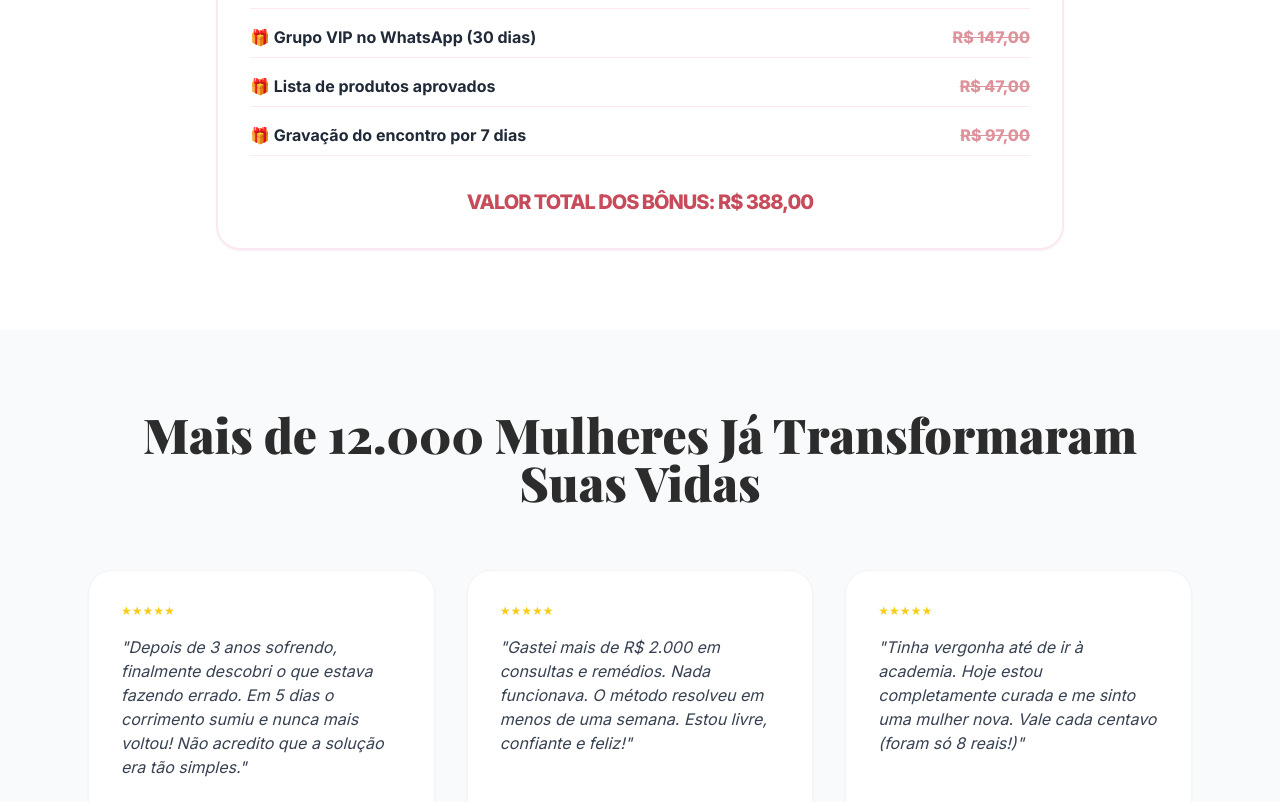
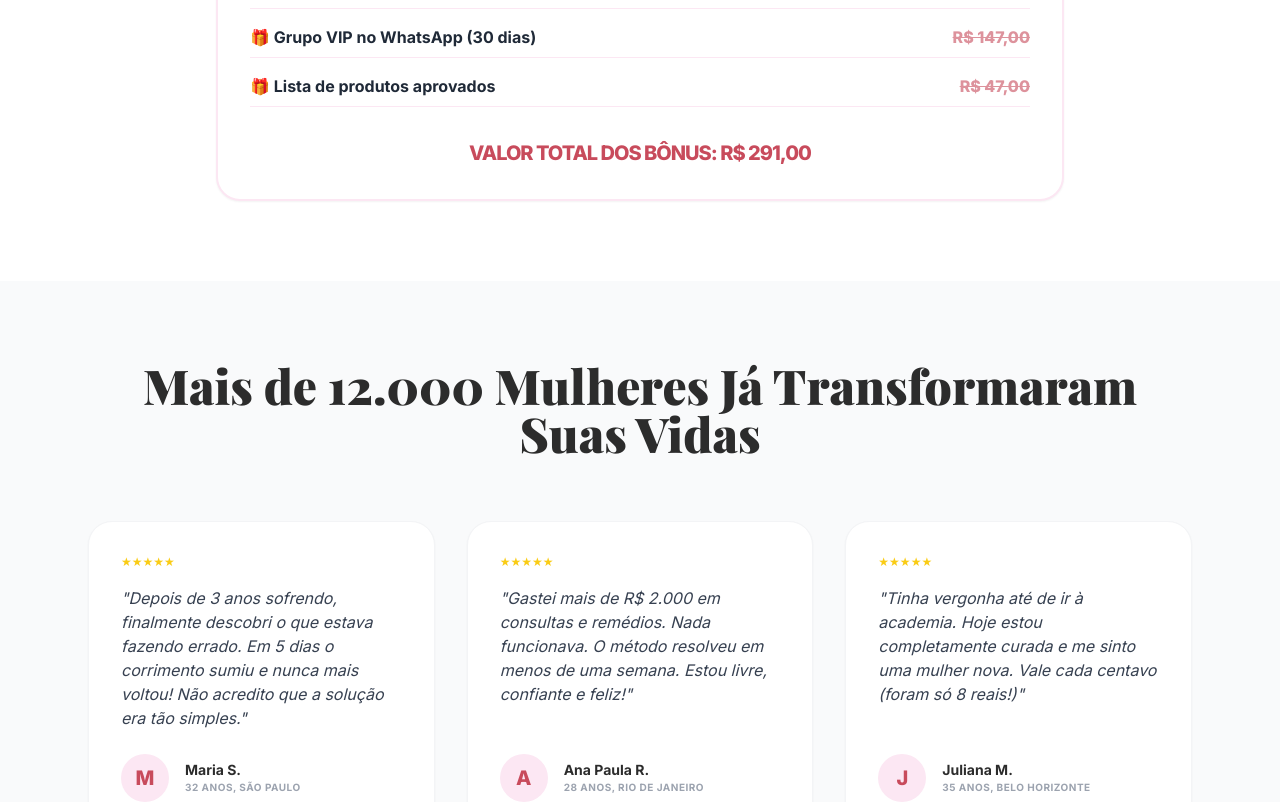
Before and after one commit to contatochip25-ui/Workshop-Candistop, a React (Vite) app: page / in a window 1280 px wide. Shown: the part 5243-6045 px from the top of the page. Built offline with nearby package versions, Linux system fonts and the light colour scheme.

Commit message:
ultima amém

```diff
--- a/components/ContentModules.tsx
+++ b/components/ContentModules.tsx
@@ -15,8 +15,7 @@ const ContentModules: React.FC = () => {
   const bonuses = [
     { name: "🎁 E-book: 'Guia Completo de Saúde Íntima'", val: "R$ 97,00" },
     { name: "🎁 Grupo VIP no WhatsApp (30 dias)", val: "R$ 147,00" },
-    { name: "🎁 Lista de produtos aprovados", val: "R$ 47,00" },
-    { name: "🎁 Gravação do encontro por 7 dias", val: "R$ 97,00" }
+    { name: "🎁 Lista de produtos aprovados", val: "R$ 47,00" }
   ];
 
   return (
@@ -57,7 +56,7 @@ const ContentModules: React.FC = () => {
               </div>
             ))}
           </div>
-          <p className="text-center font-black text-elegant-red text-xl uppercase tracking-tighter">VALOR TOTAL DOS BÔNUS: R$ 388,00</p>
+          <p className="text-center font-black text-elegant-red text-xl uppercase tracking-tighter">VALOR TOTAL DOS BÔNUS: R$ 291,00</p>
         </div>
       </div>
     </section>
--- a/components/FinalOffer.tsx
+++ b/components/FinalOffer.tsx
@@ -14,16 +14,15 @@ const FinalOffer: React.FC = () => {
           <div className="bg-gray-50 p-8 rounded-3xl mb-10 text-left">
             <p className="font-black text-elegant-red uppercase text-sm mb-6 tracking-widest">O QUE VOCÊ ESTÁ RECEBENDO:</p>
             <ul className="space-y-3 mb-10 text-gray-700 font-bold text-sm md:text-base">
-              <li>✅ Encontro ao vivo de 90 minutos (Valor: R$ 197,00)</li>
+              <li>✅ Encontro ao vivo (Valor: R$ 197,00)</li>
               <li>✅ E-book "Guia Completo de Saúde Íntima" (Valor: R$ 97,00)</li>
               <li>✅ Grupo VIP por 30 dias (Valor: R$ 147,00)</li>
               <li>✅ Lista de Produtos Aprovados (Valor: R$ 47,00)</li>
-              <li>✅ Gravação do encontro por 7 dias (Valor: R$ 97,00)</li>
               <li>✅ Certificado Digital de Participação (Valor: R$ 27,00)</li>
               <li>✅ Suporte direto para dúvidas (Valor: R$ 97,00)</li>
             </ul>
             <div className="border-t-2 border-dashed border-gray-200 pt-6 flex justify-between items-center">
-              <span className="text-gray-500 font-bold uppercase text-xs">VALOR TOTAL: <span className="line-through">R$ 709,00</span></span>
+              <span className="text-gray-500 font-bold uppercase text-xs">VALOR TOTAL: <span className="line-through">R$ 612,00</span></span>
               <div className="text-right">
                 <span className="block text-xs uppercase font-bold text-gray-500">Inscrição promocional:</span>
                 <span className="text-5xl md:text-7xl font-black text-elegant-red serif">R$ 8,99</span>
```
